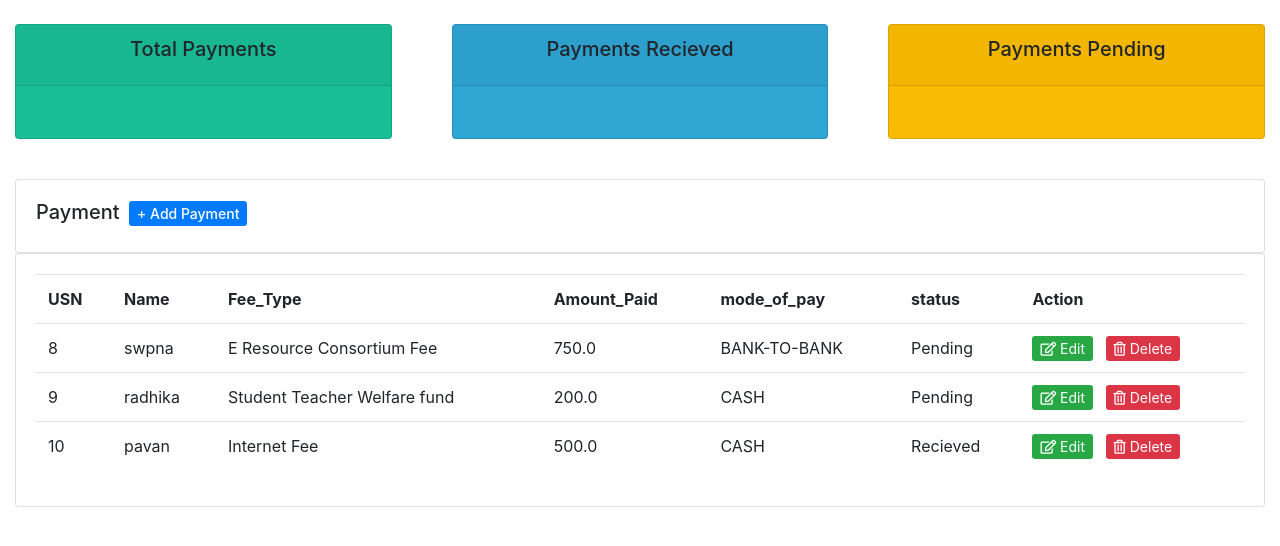
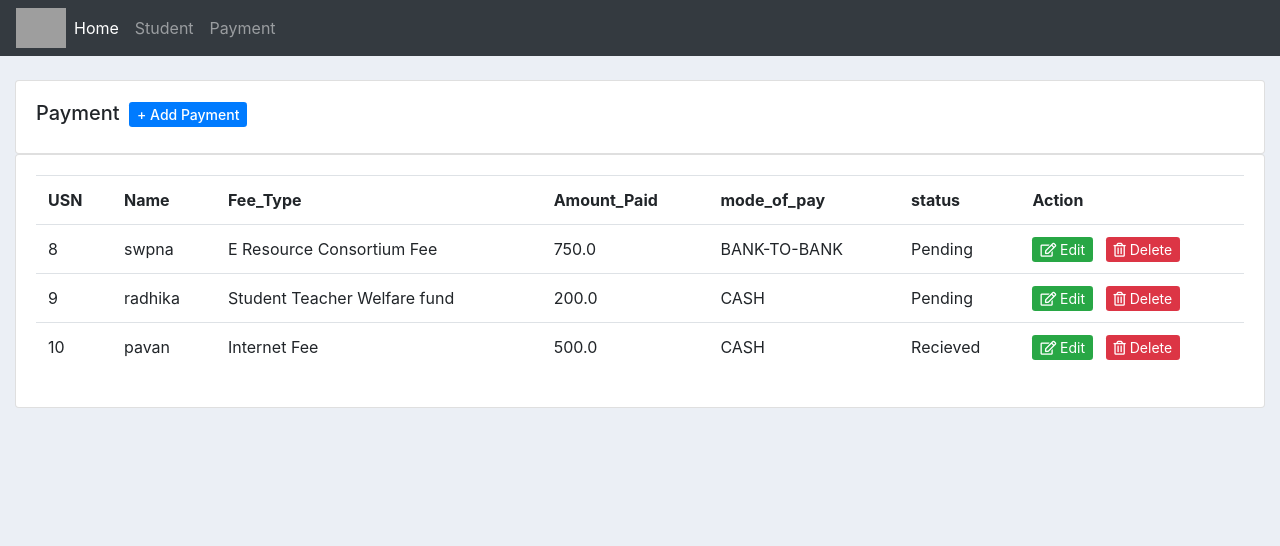
Before and after one commit to Razor11022000/FMS, a Django app: page /payment/ in a window 1280 px wide. Shown: the top 546 px of the page. Run offline with Django 3.2, Linux system fonts and the light colour scheme; data comes from the database, SQL or seed files in the repository; both versions use the stored data as it was after the commit; some libraries are stand-ins or nearby versions; grey boxes are pictures that could not be loaded.

Commit message:
added forms with curd

```diff
--- a/fms/accounts/models.py
+++ b/fms/accounts/models.py
@@ -214,8 +214,8 @@ class Payment(models.Model):
 
 	STATUS = (
 		('Pending', 'Pending'),
-		('Payment recieved', 'recieved'),
-		('Payment ack', 'Payment ack'),
+		('Recieved', 'Recieved'),
+		('Acknowledged', 'Acknowledged'),
 		)
 	MODE_OF_PAYMENT = (
 		('NEFT','NEFT'),
@@ -231,4 +231,4 @@ class Payment(models.Model):
 	status = models.CharField(max_length=200, null=True, choices=STATUS)
 
 	def __str__(self):
-		return str(self.student)
+		return str(self.fee)
--- a/fms/accounts/templates/accounts/main.html
+++ b/fms/accounts/templates/accounts/main.html
@@ -17,13 +17,13 @@
 </head>
 <body>
 
-	{% include 'accounts/status.html' %}
-
+	{% include 'accounts/navbar.html' %}
 
 	<div class="container-fluid" id="main">
 
+		{% block content %}
 
-		{% block content %}
+
 
 		{% endblock %}
 
--- a/fms/accounts/templates/accounts/navbar.html
+++ b/fms/accounts/templates/accounts/navbar.html
@@ -1,6 +1,4 @@
 {% load static %}
-
-{% block content %}
 
 <nav class="navbar navbar-expand-lg navbar-dark bg-dark">
  <img src="{% static '/images/logo3.jpg' %}" width="50px" height="40px">
@@ -15,5 +13,3 @@
     </div>
   </div>
 </nav>
-
-{% endblock %}
--- a/fms/accounts/templates/accounts/status.html
+++ b/fms/accounts/templates/accounts/status.html
@@ -8,7 +8,7 @@
 			  		<h5 class="card-title">Total Payments</h5>
 			  	</div>
 			  	<div class="card-body">
-			    	<h3 class="card-title"></h3>
+			    	<h3 class="card-title">{{Total_payments}}</h3>
 			  	</div>
 			</div>
 		</div>
@@ -21,7 +21,7 @@
 			  		<h5 class="card-title">Payments Recieved</h5>
 			  	</div>
 			  	<div class="card-body">
-			    	<h3 class="card-title"></h3>
+			    	<h3 class="card-title">{{Payments_recieved}}</h3>
 			  	</div>
 			</div>
 		</div>
@@ -29,12 +29,12 @@
 
 	<div class="col">
 		<div class="col-md">
-			<div class="card text-center mb-3" id="pay-pending">
+			<div class="card text-center mb-3" id="left-over">
 			  	<div class="card-header">
 			  		<h5 class="card-title">Payments Pending</h5>
 			  	</div>
 			  	<div class="card-body">
-			    	<h3 class="card-title"></h3>
+			    	<h3 class="card-title">{{Payments_pending}}</h3>
 			  	</div>
 			</div>
 		</div>
--- a/fms/accounts/urls.py
+++ b/fms/accounts/urls.py
@@ -3,6 +3,10 @@ from . import views
 
 urlpatterns = [
     path('', views.home, name = 'home'),
-    path('student/', views.student, name = 'student'),
+    path('student/<str:pk>/', views.student, name = 'student'),
     path('payment/', views.payment, name = 'payment'),
+
+    path('create_payment/', views.createPayment, name = 'create_payment'),
+    path('update_payment/<str:pk>/', views.updatePayment, name = 'update_payment'),
+    path('delete_payment/<str:pk>/', views.deletePayment, name = 'delete_payment'),
 ]
--- a/fms/accounts/views.py
+++ b/fms/accounts/views.py
@@ -1,15 +1,78 @@
-from django.shortcuts import render
+from django.shortcuts import render, redirect
 from django.http import HttpResponse
 from .models import *
+from .forms import PaymentForm
 # Create your views here.
 
 def home(request):
-	return render(request, 'accounts/dashboard.html')
 
-def student(request):
-	return render(request, 'accounts/student.html')
+	students = Student.objects.all()
+	payments = Payment.objects.all()
+
+	Total_payments = payments.count()
+	Payments_recieved = payments.filter(status='Recieved').count()
+	Payments_pending = payments.filter(status='Pending').count()
+
+	context = {'students':students, 'payments':payments, 'Total_payments':Total_payments,
+	'Payments_recieved':Payments_recieved, 'Payments_pending':Payments_pending}
+
+	return render(request, 'accounts/dashboard.html',context)
+
+
+def student(request, pk):
+	student = Student.objects.get(id=pk)
+	payments= student.payment_set.all()
+
+	payment_count = payments.filter(status='Pending').count()
+
+	context = {'student':student, 'payments':payments, 'payment_count':payment_count}
+
+	return render(request, 'accounts/student.html', context)
+
 
 def payment(request):
 	payments = Payment.objects.all()
 
 	return render(request, 'accounts/payment.html', {'payments':payments} )
+
+
+def createPayment(request):
+
+	form = PaymentForm()
+
+	if (request.method == 'POST'):
+		form = PaymentForm(request.POST)
+		if form.is_valid():
+			form.save()
+			return redirect('/')
+
+	context = {'form':form}
+	return render(request, 'accounts/payment_form.html', context)
+
+
+def updatePayment(request, pk):
+
+	payment = Payment.objects.get(id=pk)
+	form = PaymentForm(instance=payment)
+
+	if (request.method == 'POST'):
+		form = PaymentForm(request.POST, instance=payment)
+		if form.is_valid():
+			form.save()
+			return redirect('/')
+
+	context = {'form':form}
+
+	return render(request, 'accounts/payment_form.html', context)
+
+
+def deletePayment(request, pk):
+
+	payment = Payment.objects.get(id=pk)
+
+	if (request.method == 'POST'):
+		payment.delete()
+		return redirect('/')
+
+	context = {'item':payment}
+	return render(request, 'accounts/delete.html', context)
--- a/fms/fms/settings.py
+++ b/fms/fms/settings.py
@@ -124,5 +124,5 @@ STATIC_URL = '/static/'
 MEDIA_URL = '/images/'
 
 STATICFILES_DIRS = [
-    BASE_DIR / 'static'
+    BASE_DIR / "static",
 ]
--- a/fms/static/css/status.css
+++ b/fms/static/css/status.css
@@ -1,11 +1,15 @@
+body{
+	background-color: #ebeff5;
+}
+
 #total-students{
-		background: #19bd96;
-	}
+	background:#19bd96;
+}
 
 #students-paid{
-		background: #2fa5d4;
-	}
+	background:#2fa5d4;
+}
 
-#pay-pending{
-		background: #fabc02;
-	}
+#left-over{
+	background:#e8b0ce;
+}
```
Also changed, not shown: fms/accounts/templates/accounts/dashboard.html (+31 -8 lines), fms/accounts/templates/accounts/student.html (+54 -9 lines), fms/db.sqlite3.
